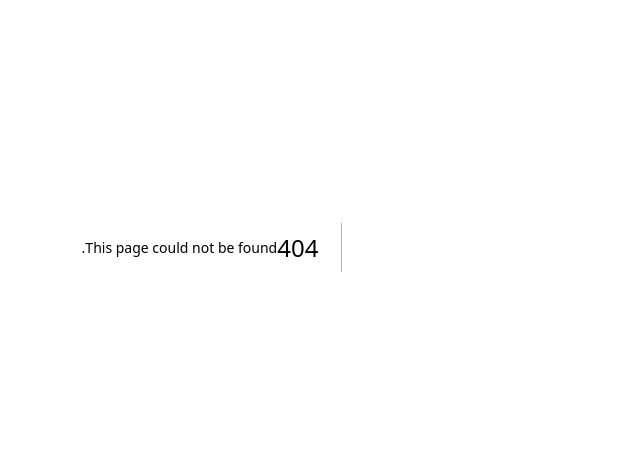
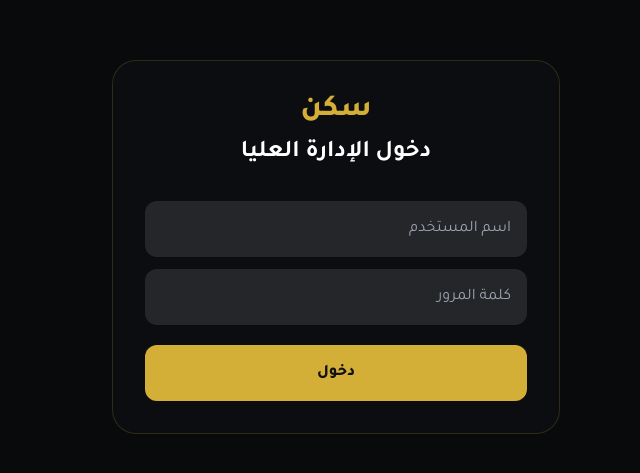
Before and after one commit to wahedelfar/sakan, a Next.js app: page /super-admin/login in a window 1280 px wide. Before the commit this address had no page. Shown: the part 153-626 px from the top of the page, without its empty margins (460-1100 px from the left). Built offline with nearby package versions, Linux system fonts and the light colour scheme.

Commit message:
إنشاء صفحة دخول السوبر أدمن المخفية

```diff
--- /dev/null
+++ b/app/super-admin/login/page.tsx
@@ -0,0 +1,42 @@
+'use client';
+import { useState } from 'react';
+
+export default function SuperAdminLogin() {
+  const [username, setUsername] = useState('');
+  const [password, setPassword] = useState('');
+  const [error, setError] = useState('');
+  const [loading, setLoading] = useState(false);
+
+  const submit = async () => {
+    setLoading(true);
+    setError('');
+    const r = await fetch('/api/super-admin/login', {
+      method: 'POST',
+      headers: { 'content-type': 'application/json' },
+      body: JSON.stringify({ username, password }),
+    });
+    if (!r.ok) {
+      setError('بيانات الدخول غير صحيحة');
+      setLoading(false);
+      return;
+    }
+    localStorage.setItem('isSuperAdmin', 'true');
+    localStorage.removeItem('sakan_super');
+    location.href = '/super-admin';
+  };
+
+  return (
+    <main className="min-h-screen grid place-items-center p-5">
+      <div className="glass rounded-3xl p-8 w-full max-w-md">
+        <div className="text-center">
+          <div className="gold text-3xl font-extrabold">سكن</div>
+          <h1 className="text-2xl font-bold mt-2">دخول الإدارة العليا</h1>
+        </div>
+        <input value={username} onChange={e => setUsername(e.target.value)} placeholder="اسم المستخدم" className="mt-8 w-full rounded-xl bg-white/10 p-4" />
+        <input type="password" value={password} onChange={e => setPassword(e.target.value)} placeholder="كلمة المرور" onKeyDown={e => e.key === 'Enter' && submit()} className="mt-3 w-full rounded-xl bg-white/10 p-4" />
+        {error && <p className="text-red-300 mt-3">{error}</p>}
+        <button disabled={loading} onClick={submit} className="btn-gold w-full rounded-xl p-4 mt-5 disabled:opacity-50">{loading ? 'جارٍ التحقق...' : 'دخول'}</button>
+      </div>
+    </main>
+  );
+}
```
